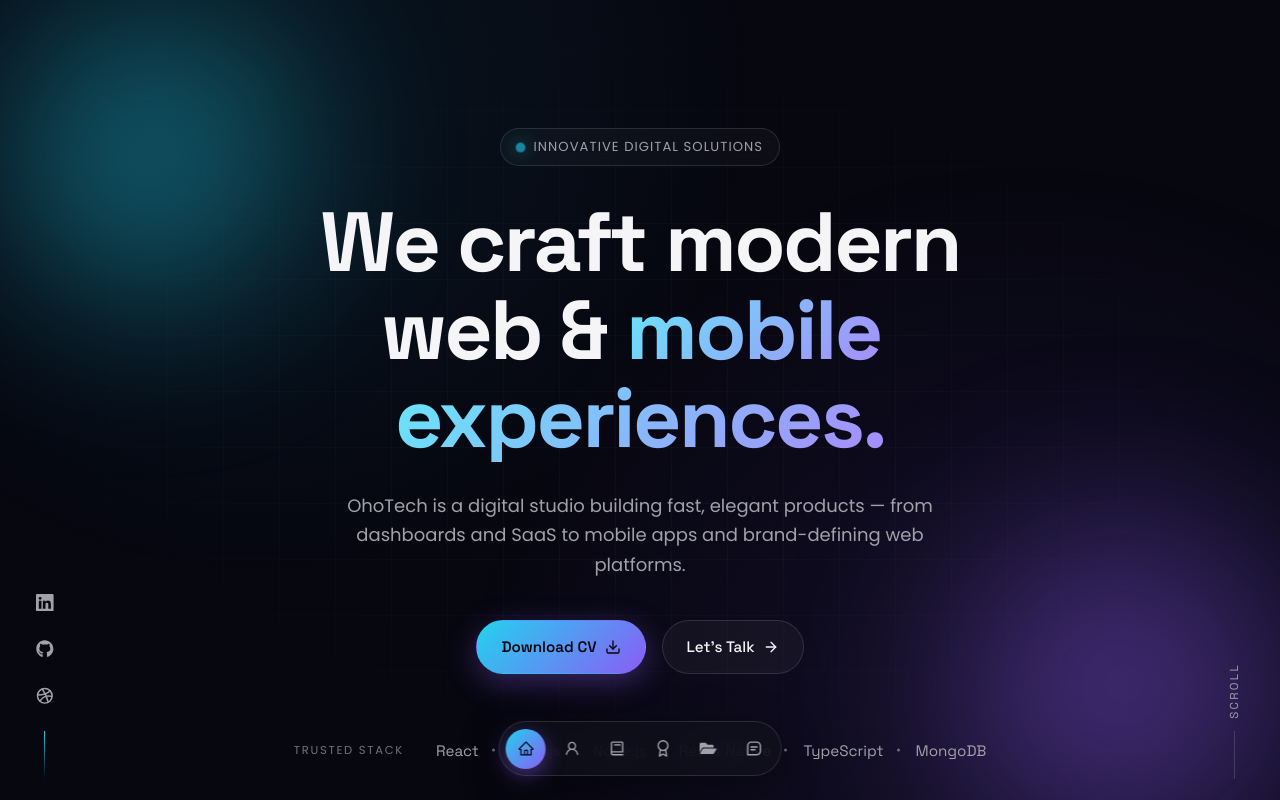
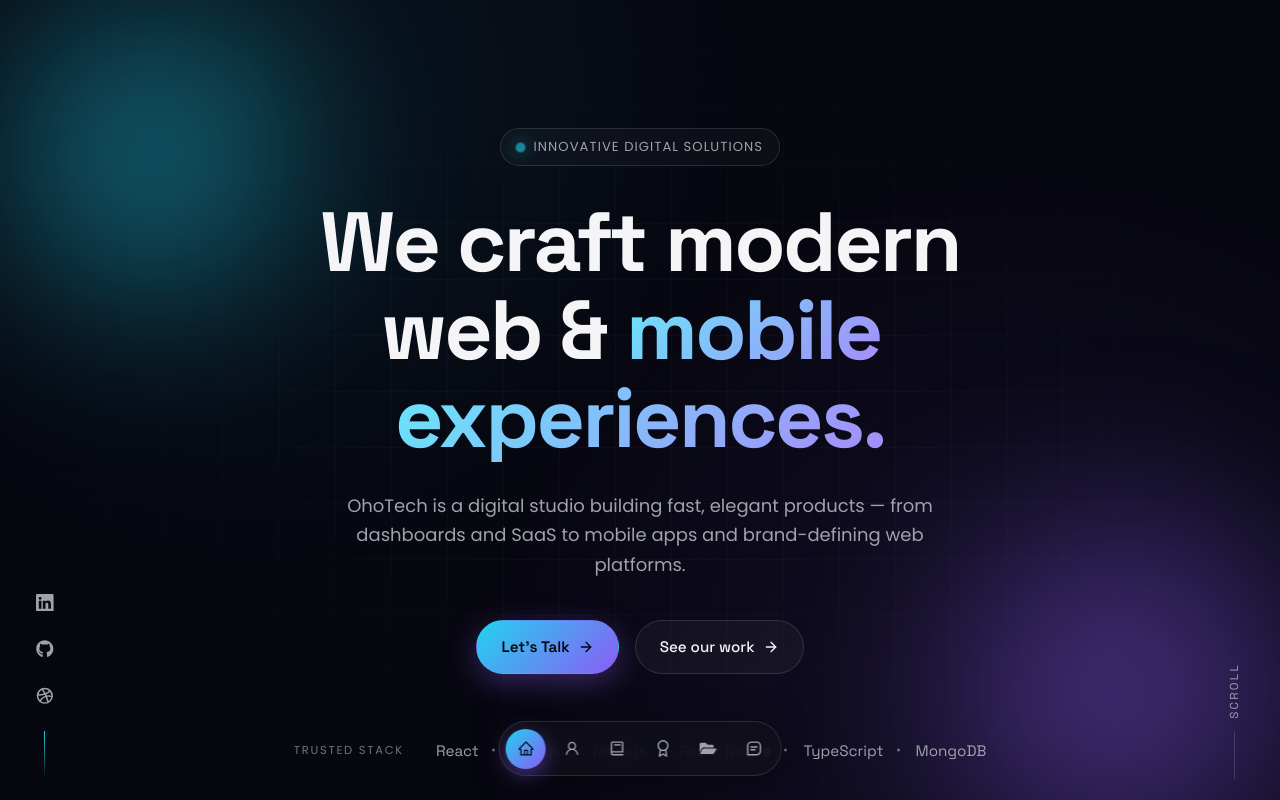
Before and after one commit to ohoisrael/Portfolio, a React (Vite) app: page / in a window 1280 px wide. Shown: the top 800 px of the page. Built offline with nearby package versions, Linux system fonts and the light colour scheme.

Commit message:
cv removed

```diff
--- a/src/Components/header/CTA.jsx
+++ b/src/Components/header/CTA.jsx
@@ -1,7 +1,6 @@
 import React, { useRef } from "react";
 import { motion } from "framer-motion";
-import { FiDownload, FiArrowRight } from "react-icons/fi";
-import CV from "../../assets/cv.pdf";
+import { FiArrowRight } from "react-icons/fi";
 
 const MagneticBtn = ({ children, className = "", as = "a", ...rest }) => {
   const ref = useRef(null);
@@ -38,14 +37,14 @@ const MagneticBtn = ({ children, className = "", as = "a", ...rest }) => {
 const CTA = () => {
   return (
     <div className="cta">
-      <MagneticBtn href={CV} download className="btn-primary">
-        Download CV
+      <MagneticBtn href="#contact" className="btn-primary">
+        Let's Talk
         <span className="btn-icon">
-          <FiDownload />
+          <FiArrowRight />
         </span>
       </MagneticBtn>
-      <MagneticBtn href="#contact">
-        Let's Talk
+      <MagneticBtn href="#portfolio">
+        See our work
         <span className="btn-icon">
           <FiArrowRight />
         </span>
```
Also changed, not shown: 1 other file (tests, documents, lock files or other folders).
